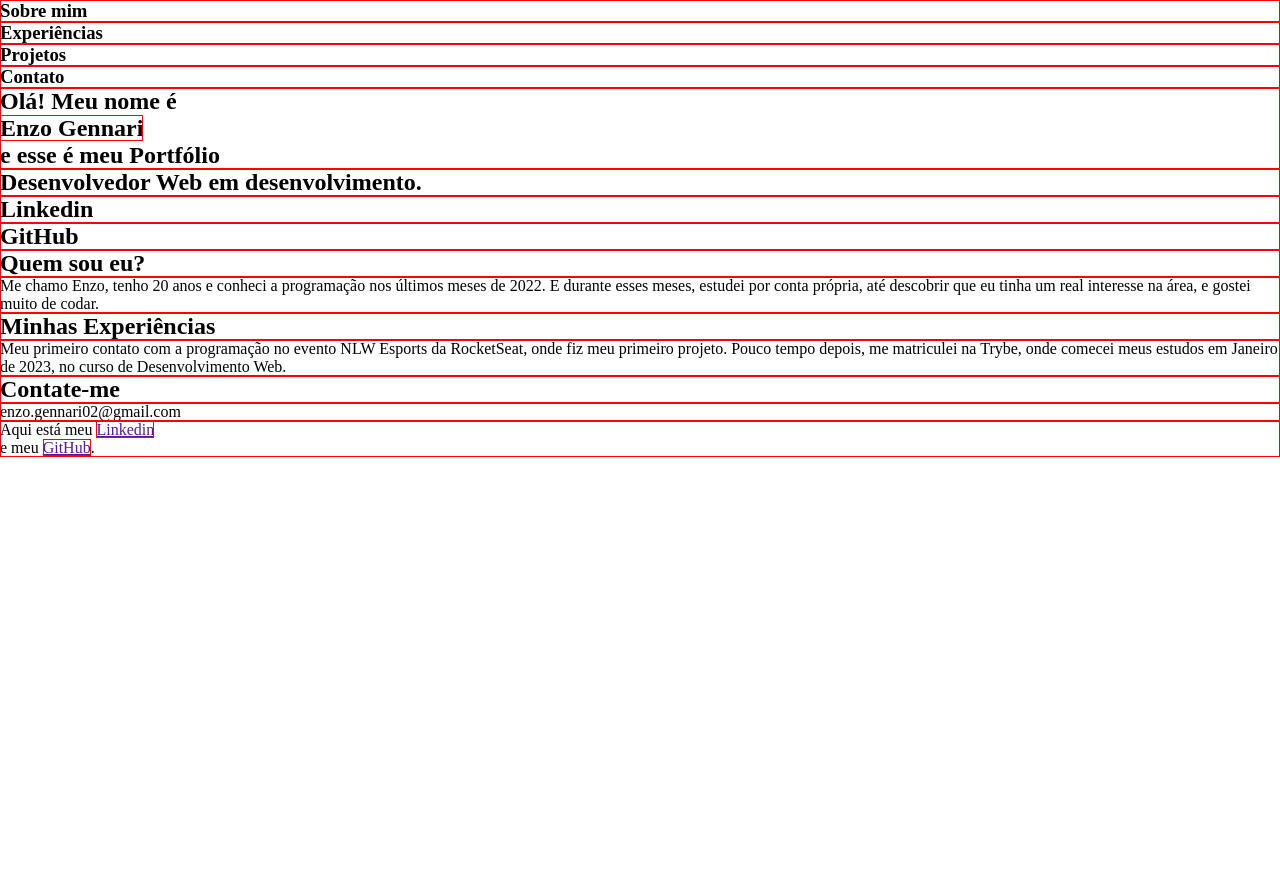
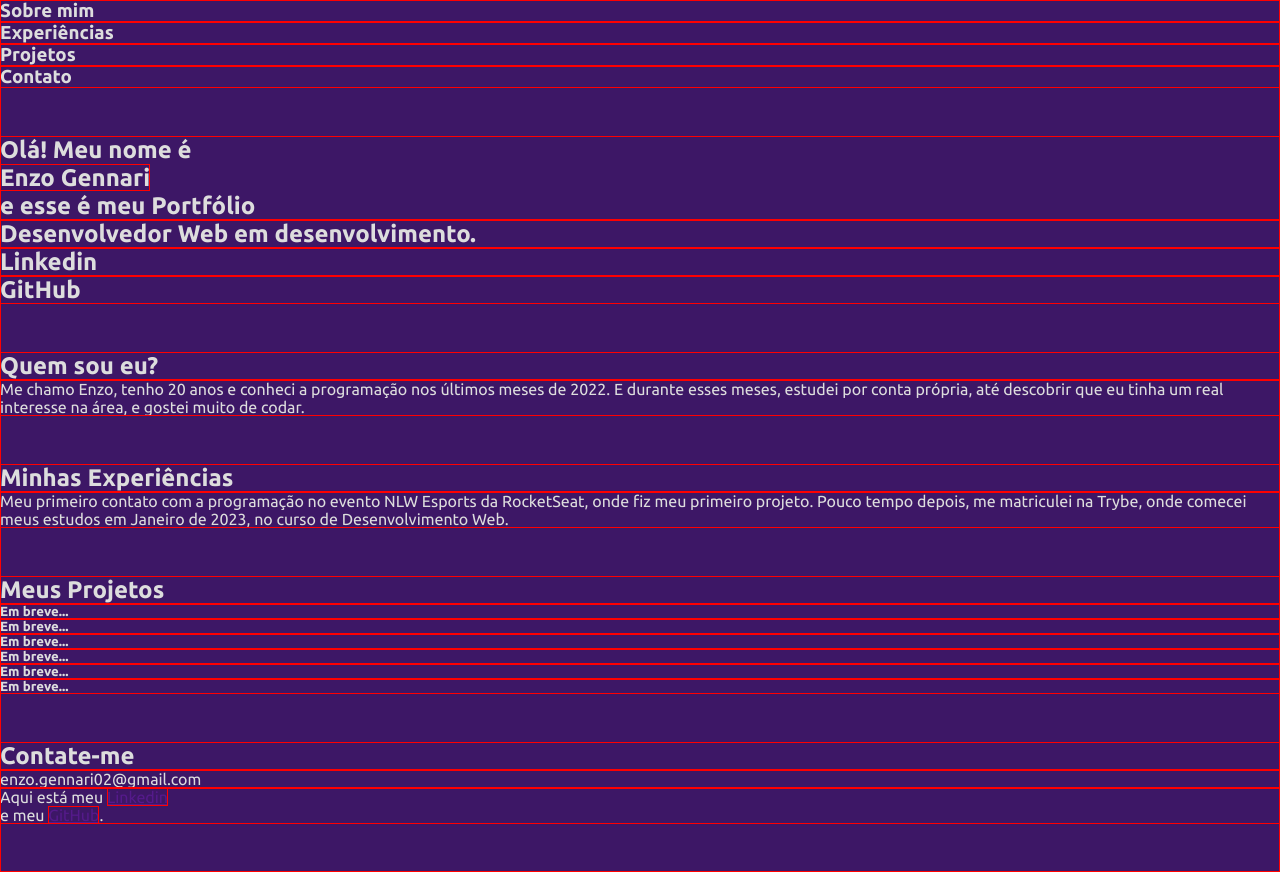
Before and after one commit to enzogennarii/enzogennarii.github.io, a plain HTML site: page index.html in a window 1280 px wide. Before the commit the page ends 800 px from the top, so only its background shows below. Drawn offline with Linux system fonts and the light colour scheme.

Commit message:
Adiciona cor de fundo e estrutura

```diff
--- a/index.html
+++ b/index.html
@@ -2,10 +2,14 @@
 <html lang="pt-br">
 
 <head>
+    <link rel="preconnect" href="https://fonts.googleapis.com">
+    <link rel="preconnect" href="https://fonts.gstatic.com" crossorigin>
     <meta charset="UTF-8">
     <meta name="viewport" content="width=device-width, initial-scale=1.0">
     <title>Meu Portifólio - Enzo Gennari</title>
     <link rel="stylesheet" href="styles.css">
+    <link href="https://fonts.googleapis.com/css2?family=Ubuntu:ital,wght@0,400;0,700;1,400&display=swap"
+        rel="stylesheet">
 </head>
 
 <body>
@@ -17,7 +21,7 @@
     </header>
     <main>
 
-        <section>
+        <section id="Home">
 
             <h1>Olá! Meu nome é <br> <span>Enzo Gennari</span> <br> e esse é meu Portfólio</h1>
             <h2>Desenvolvedor Web em desenvolvimento.</h2>
@@ -30,7 +34,7 @@
             </div>
 
         </section>
-        <section>
+        <section id="SobreMim">
 
             <h2>Quem sou eu?</h2>
             <p>Me chamo Enzo, tenho 20 anos e conheci a programação nos últimos meses de 2022. E durante esses meses,
@@ -38,7 +42,7 @@
                 codar.</p>
 
         </section>
-        <section>
+        <section id="Experiências">
 
             <h2>Minhas Experiências</h2>
             <p>Meu primeiro contato com a programação no evento NLW Esports da RocketSeat, onde fiz meu primeiro
@@ -46,13 +50,37 @@
                 curso de Desenvolvimento Web.</p>
 
         </section>
+        <section id="Projetos">
+
+            <h2>Meus Projetos</h2>
+            <div>
+                <h5>Em breve...</h5>
+            </div>
+            <div>
+                <h5>Em breve...</h5>
+            </div>
+            <div>
+                <h5>Em breve...</h5>
+            </div>
+            <div>
+                <h5>Em breve...</h5>
+            </div>
+            <div>
+                <h5>Em breve...</h5>
+            </div>
+            <div>
+                <h5>Em breve...</h5>
+            </div>
+
+        </section>
         <section>
 
         </section>
-        <section>
+        <section id="Contato">
             <h2>Contate-me</h2>
             <p>enzo.gennari02@gmail.com</p>
-            <p>Aqui está meu <a href="" target="_blank"> Linkedin </a> <br> e meu <a href="" target="_blank">GitHub</a>.</p>
+            <p>Aqui está meu <a href="" target="_blank"> Linkedin </a> <br> e meu <a href="" target="_blank">GitHub</a>.
+            </p>
         </section>
     </main>
 </body>
--- a/styles.css
+++ b/styles.css
@@ -1,6 +1,25 @@
 * {
   margin: 0;
-  padding: 0;
   outline: 1px solid red;
   outline-offset: -1px;
+
+  font-family: 'Ubuntu', sans-serif;
 }
+
+body {
+  background-color: #3D1766;
+  color: #DDDDDD;
+}
+
+header {
+
+  flex-direction: row;
+}
+
+main {
+  margin-top: 48px;
+}
+
+section {
+  margin-bottom: 48px;
+}
```
Also changed, not shown: 1 other file.
